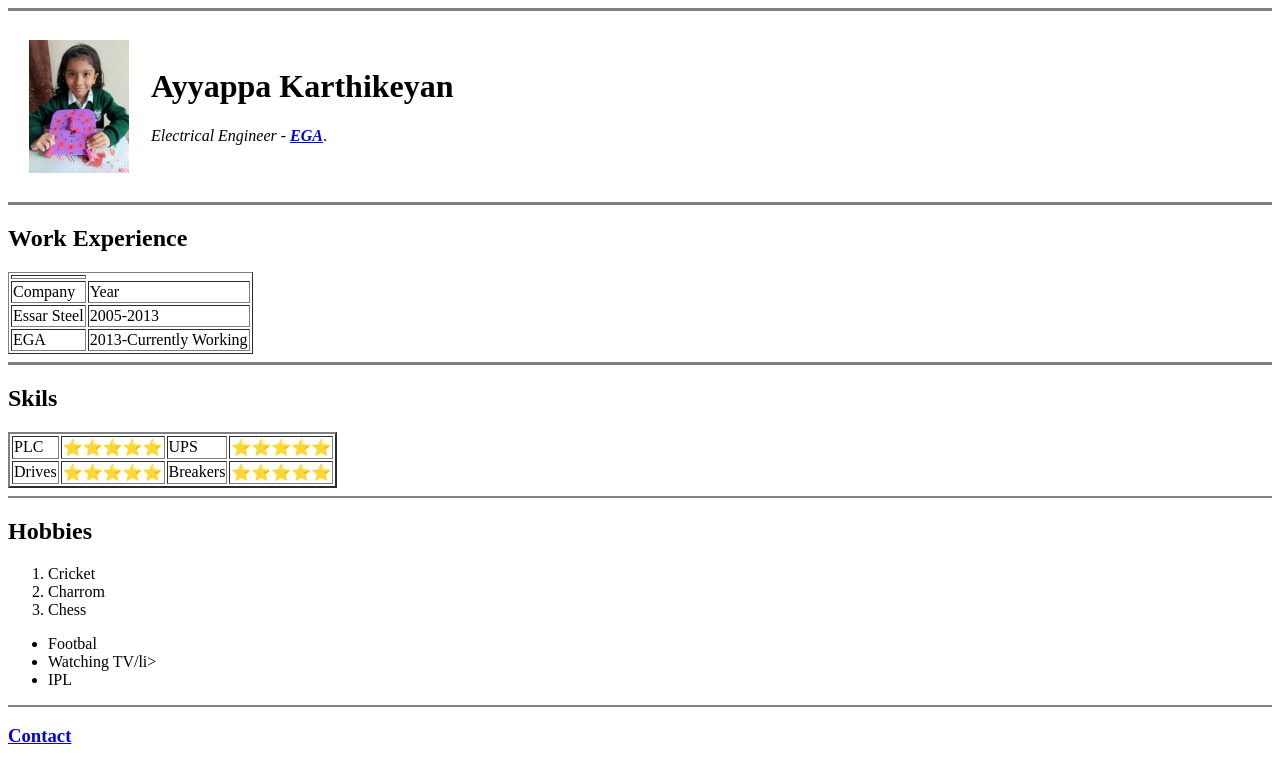
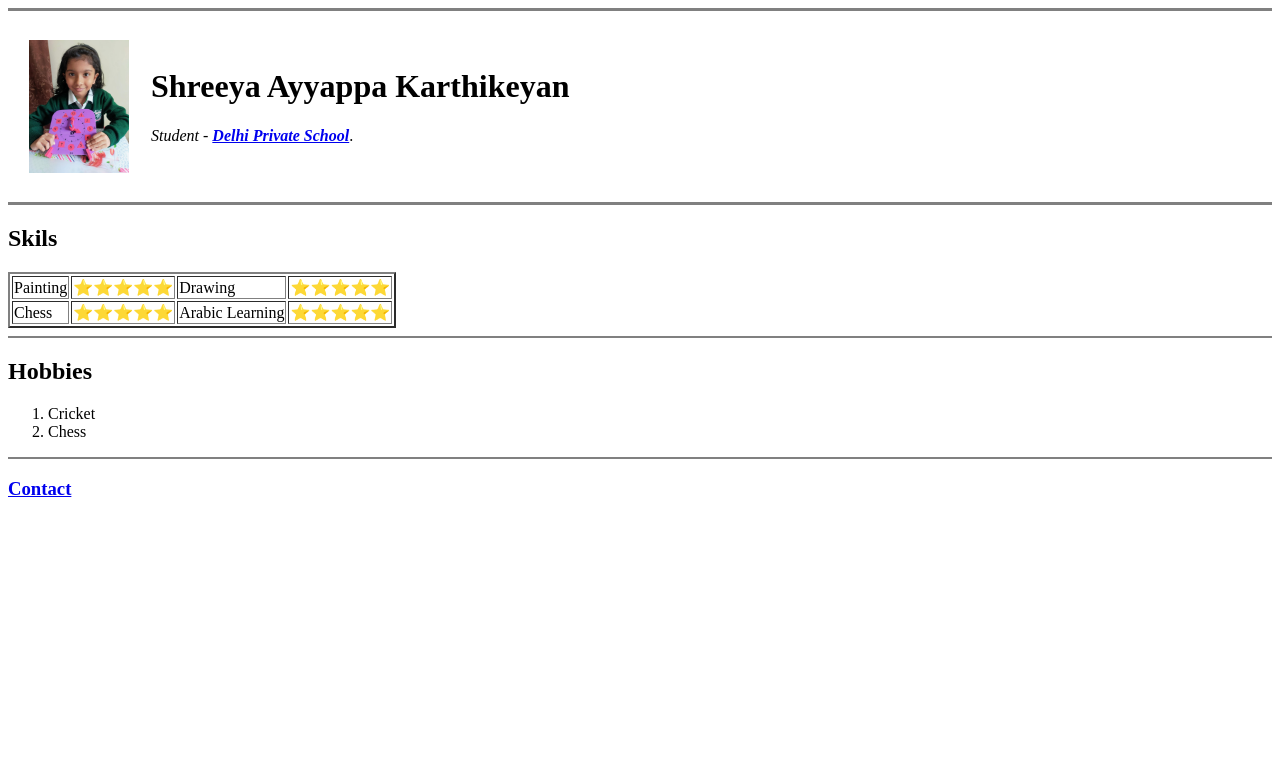
Before and after one commit to rayyappa1987/Shreeyaweb, a plain HTML site: page index.html in a window 1280 px wide. Drawn offline with Linux system fonts and the light colour scheme.

Commit message:
v1.01 shreeya

```diff
--- a/index.html
+++ b/index.html
@@ -3,7 +3,7 @@
 <head>
   <meta charset="utf-8">
   <title>
-    Ayyappa R
+    Shreeya Ayyappa Karthikeyan
   </title>
 </head>
 
@@ -13,50 +13,26 @@
     <tr>
       <td> <img width="100px" src="Shreeya.jpg" alt="Shreeya.jpg"></td>
       <td>
-        <h1>Ayyappa Karthikeyan</h1>
-        <p><em>Electrical Engineer - <strong><a href="https://ega.ae">EGA</strong></em></a>.</p>
+        <h1>Shreeya Ayyappa Karthikeyan</h1>
+        <p><em>Student - <strong><a href="https://website.dpsdubai.com/">Delhi Private School</strong></em></a>.</p>
       </td>
     </tr>
   </table>
 
 
   <hr noshade size="3">
-  <h2>Work Experience</h2>
-  <table border="1">
-    <thead>
-      <th>
-        <tr>
-          <td>Company</td>
-          <td>Year</td>
-        </tr>
-      </th>
-    </thead>
-    <tbody>
-      <tr>
-        <td>Essar Steel</td>
-        <td>2005-2013</td>
-      </tr>
-      <tr>
-        <td>EGA</td>
-        <td>2013-Currently Working</td>
-      </tr>
-    </tbody>
-
-
-  </table>
-  <hr noshade size="3">
   <h2>Skils</h2>
   <table border="2">
     <tr>
-      <td>PLC</td>
+      <td>Painting</td>
       <td>⭐⭐⭐⭐⭐</td>
-      <td>UPS</td>
+      <td>Drawing</td>
       <td>⭐⭐⭐⭐⭐</td>
     </tr>
     <tr>
-      <td>Drives</td>
+      <td>Chess</td>
       <td>⭐⭐⭐⭐⭐</td>
-      <td>Breakers</td>
+      <td>Arabic Learning</td>
       <td>⭐⭐⭐⭐⭐</td>
     </tr>
   </table>
@@ -65,14 +41,8 @@
   <h2>Hobbies</h2>
   <ol>
     <li>Cricket</li>
-    <li>Charrom</li>
     <li>Chess</li>
   </ol>
-  <ul>
-    <li>Footbal</li>
-    <li>Watching TV/li>
-    <li>IPL</li>
-  </ul>
   <hr size="2" noshade>
   <h3><a href="contact.html">Contact</a></h3>
 
```
